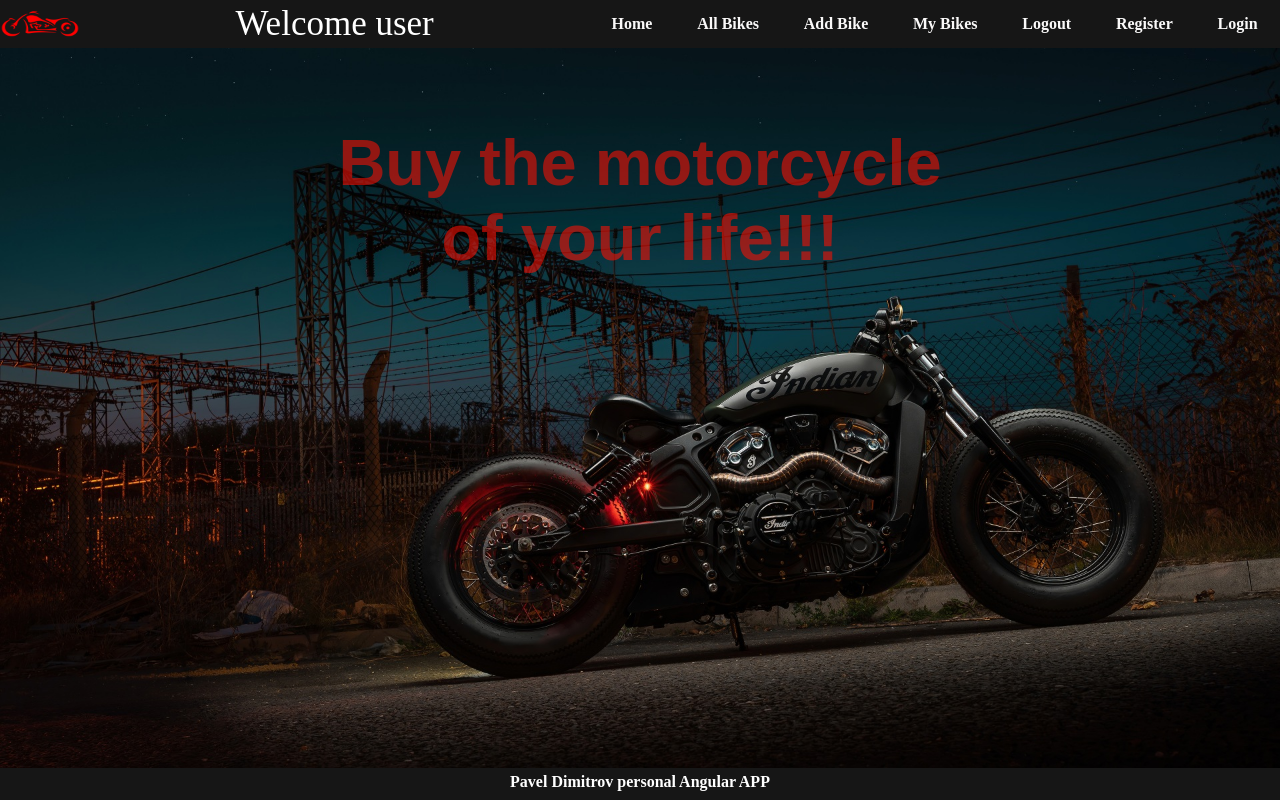
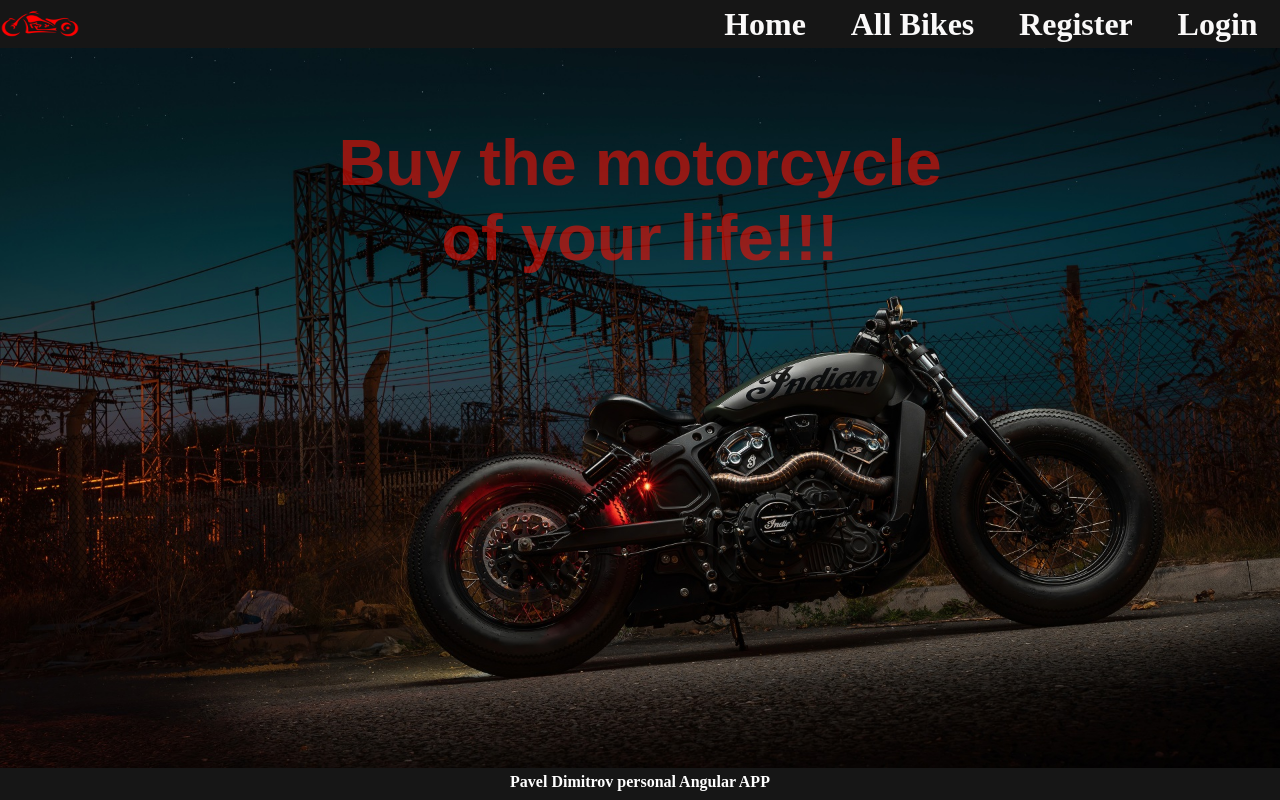
Before and after one commit to 2HEADSs/SPA-Angular, an Angular app in the folder motorcycle-app/: page / in a window 1280 px wide. Built offline with nearby package versions, Linux system fonts and the light colour scheme.

Commit message:
update html

```diff
--- a/motorcycle-app/src/app/auth/login/login.component.ts
+++ b/motorcycle-app/src/app/auth/login/login.component.ts
@@ -17,7 +17,7 @@ export class LoginComponent {
       email: 'pavel@abv.bg'
     };
 
-    this.router.navigate(['/'])
+    // this.router.navigate(['/'])
   }
 
 
--- a/motorcycle-app/src/app/auth/logout/logout.component.ts
+++ b/motorcycle-app/src/app/auth/logout/logout.component.ts
@@ -11,6 +11,7 @@ export class LogoutComponent {
 
   constructor(private router: Router, private authService: AuthService) {
     this.authService.user = null
+    //todo clear token
 
     this.router.navigate(['/'])
   }
--- a/motorcycle-app/src/app/core/footer/footer.component.css
+++ b/motorcycle-app/src/app/core/footer/footer.component.css
@@ -15,4 +15,6 @@ p {
     color: rgb(255, 255, 255);
     text-align: center;
     padding: 5px;
+    font-size: 1rem;
+
 }
--- a/motorcycle-app/src/app/core/header/header.component.css
+++ b/motorcycle-app/src/app/core/header/header.component.css
@@ -24,7 +24,7 @@ ul li a {
     text-decoration: none;
     color: rgb(250, 249, 249);
     font-weight: bold;
-    font-size: 1rem;
+    font-size: 2rem;
 }
 
 a:hover {
--- a/motorcycle-app/src/app/core/header/header.component.html
+++ b/motorcycle-app/src/app/core/header/header.component.html
@@ -1,16 +1,16 @@
 <nav>
     <img id="logo-img" src="../../../assets/motorcycles-logo-400x300.png" alt="logo-img">
-    <p style="color: white">Welcome user </p>
+    <p *ngIf="isLoggedIn" style="color: white">Welcome user </p>
     <ul>
             <li><a routerLink="/">Home</a></li>
 
             <li><a routerLink="/bikes/catalog">All Bikes</a></li>
-            <ng-container>
+            <ng-container *ngIf="isLoggedIn">
                 <li><a routerLink="/bikes/create">Add Bike</a></li>
                 <li><a routerLink="/auth/profile">My Bikes</a></li>
                 <li><a routerLink="/auth/logout">Logout</a></li>
             </ng-container>
-            <ng-container>
+            <ng-container *ngIf="!isLoggedIn">
                 <li><a routerLink="/auth/register">Register</a></li>
                 <li><a routerLink="/auth/login">Login</a></li>
             </ng-container>
--- a/motorcycle-app/src/app/core/header/header.component.ts
+++ b/motorcycle-app/src/app/core/header/header.component.ts
@@ -1,15 +1,23 @@
-import { Component, OnInit } from '@angular/core';
+import { Component } from '@angular/core';
+import { AuthService } from 'src/app/auth/auth.service';
 
 @Component({
   selector: 'app-header',
   templateUrl: './header.component.html',
   styleUrls: ['./header.component.css']
 })
-export class HeaderComponent implements OnInit {
+export class HeaderComponent {
 
-  constructor() { }
+  get isLoggedIn() {
+    console.log(this.authService.isLoggedIn);
 
-  ngOnInit(): void {
+    return this.authService.isLoggedIn
+
   }
 
+  constructor(private authService: AuthService) {
+  }
+
+
+
 }
```
Also changed, not shown: motorcycle-app/src/app/auth/auth-routing.module.ts (+4 -4 lines).
